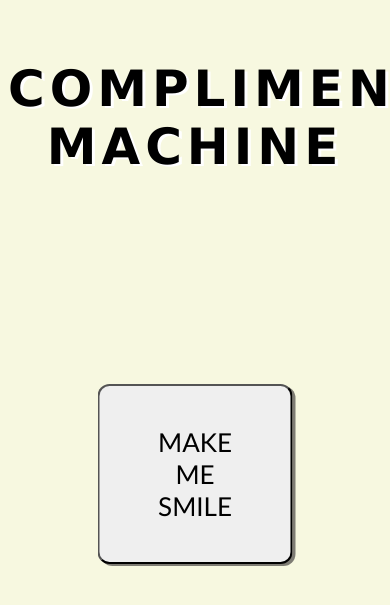
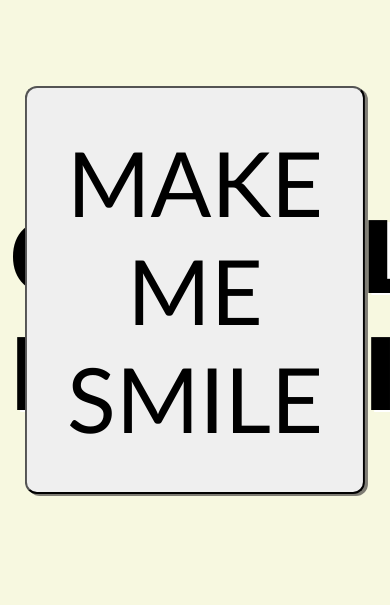
Before and after one commit to maddyking44/maddyking44.github.io, a web app: file index.html in a window 390 px wide; the page is wider, and only the part inside the window is pictured. Shown: the top 605 px of that part. Run offline with its HTML, style and script files only (its server is not run), Linux system fonts and the light colour scheme.

Commit message:
media queries working

```diff
--- a/styles/main.css
+++ b/styles/main.css
@@ -5,7 +5,7 @@ body {
 }
 
 h1 {
-  font-size: 80px;
+  font-size: 40px;
   text-transform: uppercase;
   letter-spacing: 5px;
   word-spacing: 10px;
@@ -49,12 +49,12 @@ max-width: 30%;
 button {
   padding: 40px;
   border-radius: 12px;
-  font-size: 26px;
+  font-size: 30px;
   font-family: "Calibri", monospace;
   box-shadow: 3px 2px #7E7C74;
   margin-top: 40px;
   position: fixed;
-  bottom: 280px;
+  bottom: 300px;
   left: 50%;
   transform: translate(-50%, 0);
 }
@@ -64,33 +64,41 @@ button:hover {
   color: rgb(66, 60, 60);
 }
 
-@media only screen
-and (min-device-width : 320px)
-and (max-device-width : 568px) {
-  h1 {font-size: 85px};
-  button {font-size: 60px;
+/* iphone 5 */
+@media only screen and (min-device-width : 320px)
+and (max-device-width : 480px) {
+  h1 {font-size: 100px;
+    margin-top: 200px;}
+  button {font-size: 90px;
     position: fixed;
-    bottom: 30px;
+    bottom: 380px;
     left: 50%;
     transform: translate(-50%, 0);}
 }
 
+/* iPhone 6+, 7, 7+, 8, 8+ */
 @media only screen
-and (min-width : 414px) {
-  h1 {font-size: 45px};
-  button {font-size: 40px;
+and (min-device-width : 414px)
+and (max-device-height: 736px) {
+  h1 {font-size: 100px;
+    margin-top: 200px;}
+  button {font-size: 90px;
     position: fixed;
-    bottom: 40px;
+    bottom: 350px;
     left: 50%;
     transform: translate(-50%, 0);}
 }
 
+
+/* iPhone 6 */
 @media only screen
-and (min-width : 375px) {
-  h1 {font-size: 50px};
-  button {font-size: 45px;
+and (min-device-width : 375px)
+and (max-device-height: 667px) {
+  h1 {font-size: 100px;
+    margin-top: 200px;}
+  button {font-size: 90px;
     position: fixed;
-    bottom: 45px;
+    bottom: 350px;
     left: 50%;
     transform: translate(-50%, 0);}
 }
```
